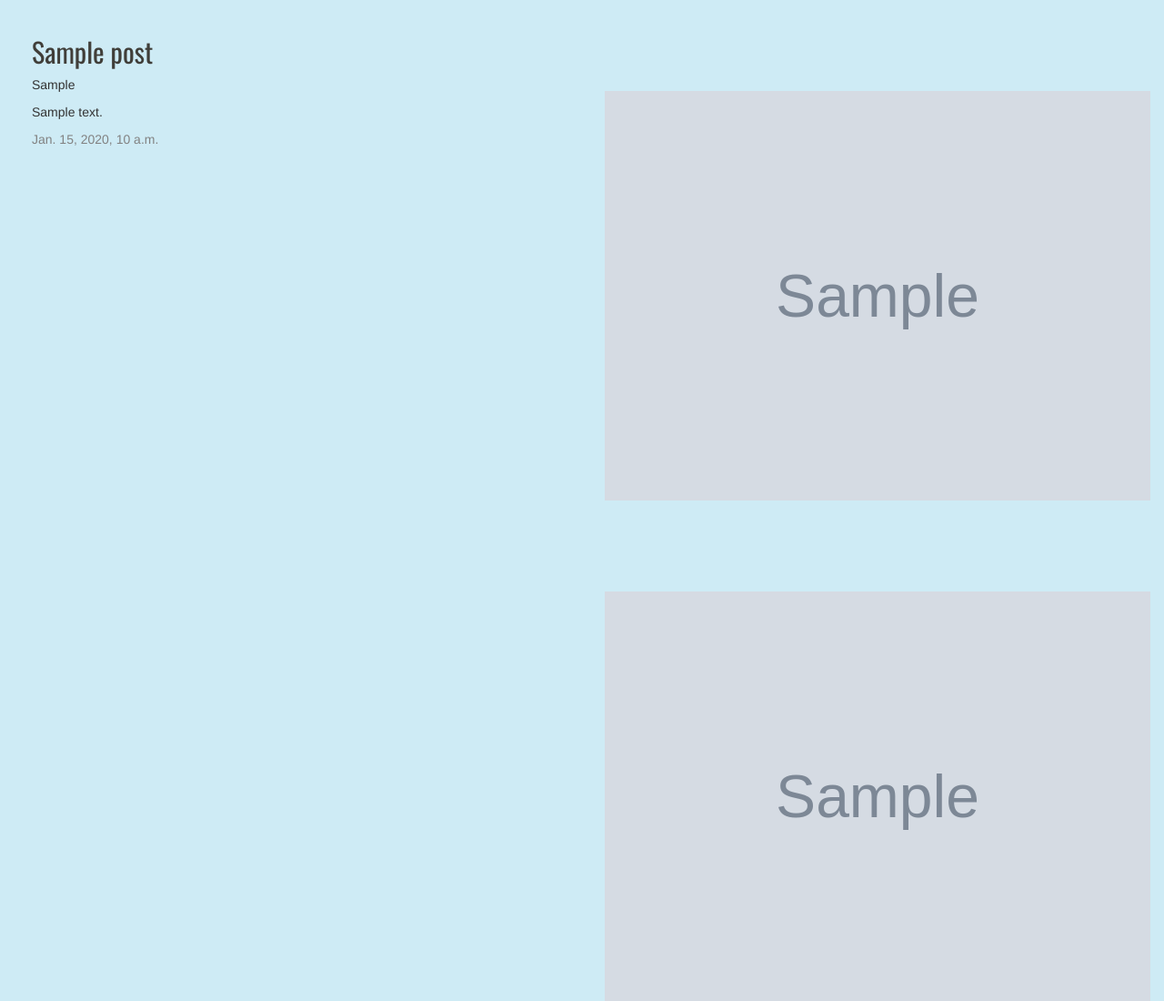
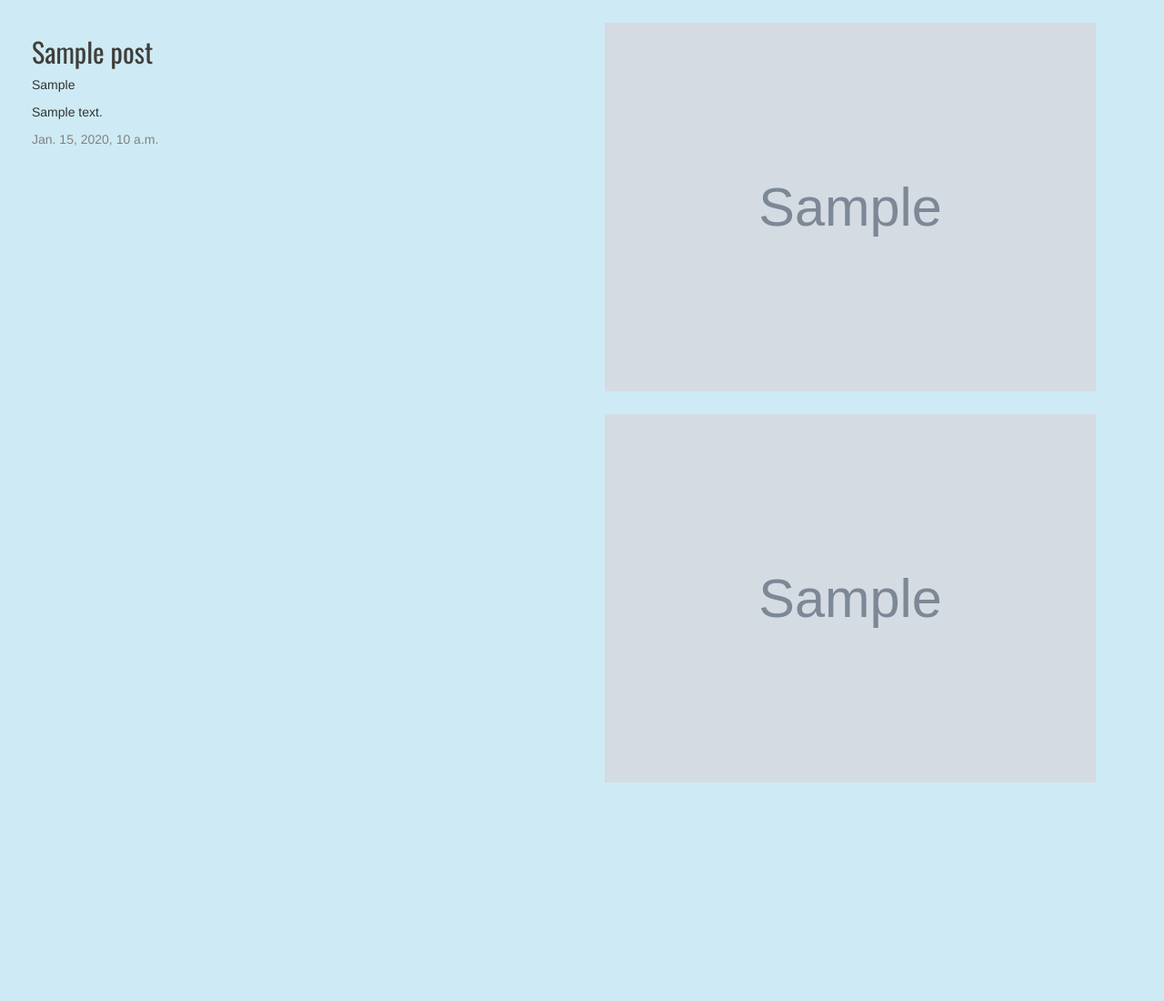
Before and after one commit to sxb1413/my-first-blog, a Django app: page /post/1/ in a window 1280 px wide. Shown: the part 64-1164 px from the top of the page at 91% size. After the commit the page ends 924 px from the top, so only its background shows below. Run offline with Django 3.2, Linux system fonts and the light colour scheme; tables that the repository leaves empty hold one stand-in row (values such as "Sample post"); grey boxes marked "Sample" are stand-in pictures; some libraries are stand-ins or nearby versions.

Commit message:
Edited css to make images smaller.

```diff
--- a/blog/static/css/blog.css
+++ b/blog/static/css/blog.css
@@ -33,8 +33,8 @@ h1, h2, h3, h4 {
 }
 
 img{
-    width: 100%;
-    padding-top: 100px;
+    width: 90%;
+    padding-top: 25px;
 }
 
 .topbar {
```
